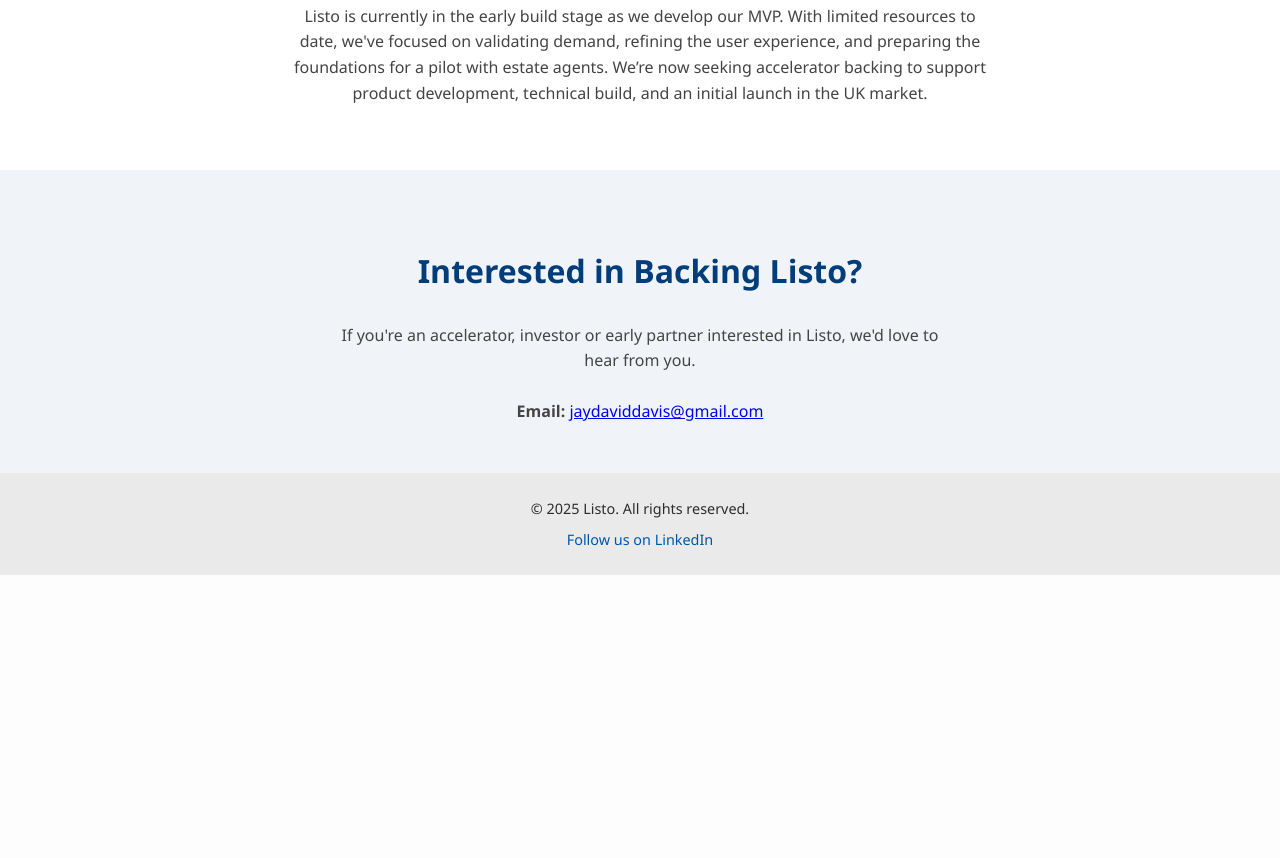
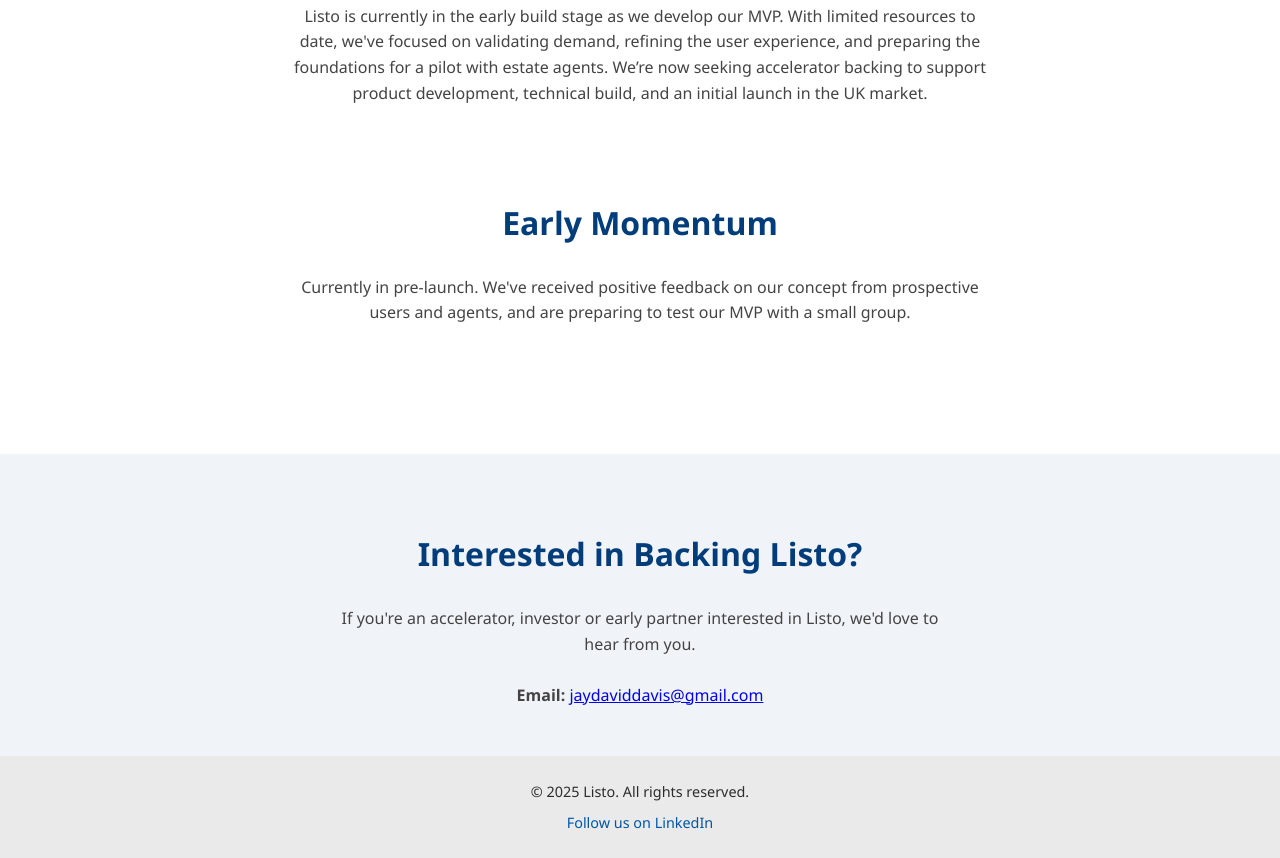
Before and after one commit to JamesDavis95/Listo-landing, a plain HTML site: page index.html in a window 1280 px wide. Shown: the part 3240-4098 px from the top of the page. Before the commit the page ends 3815 px from the top, so only its background shows below. Drawn offline with Linux system fonts and the light colour scheme.

Commit message:
social proof section

```diff
--- a/index.html
+++ b/index.html
@@ -245,6 +245,13 @@
   <h2 style="font-size: 2rem; color: #003d7a;">What's Next for Listo?</h2>
   <p style="max-width: 700px; margin: 1rem auto; font-size: 1rem; color: #444;">
     Listo is currently in the early build stage as we develop our MVP. With limited resources to date, we've focused on validating demand, refining the user experience, and preparing the foundations for a pilot with estate agents. We’re now seeking accelerator backing to support product development, technical build, and an initial launch in the UK market.
+
+    <section style="padding: 3rem 2rem; text-align: center; background-color: #ffffff;">
+  <h2 style="font-size: 2rem; color: #003d7a;">Early Momentum</h2>
+  <p style="max-width: 700px; margin: 1rem auto; font-size: 1rem; color: #444;">
+    Currently in pre-launch. We've received positive feedback on our concept from prospective users and agents, and are preparing to test our MVP with a small group.
+  </p>
+</section>
   </p>
 </section>
 <section style="text-align: center; padding: 3rem 2rem; background-color: #f0f4f8;">
```
